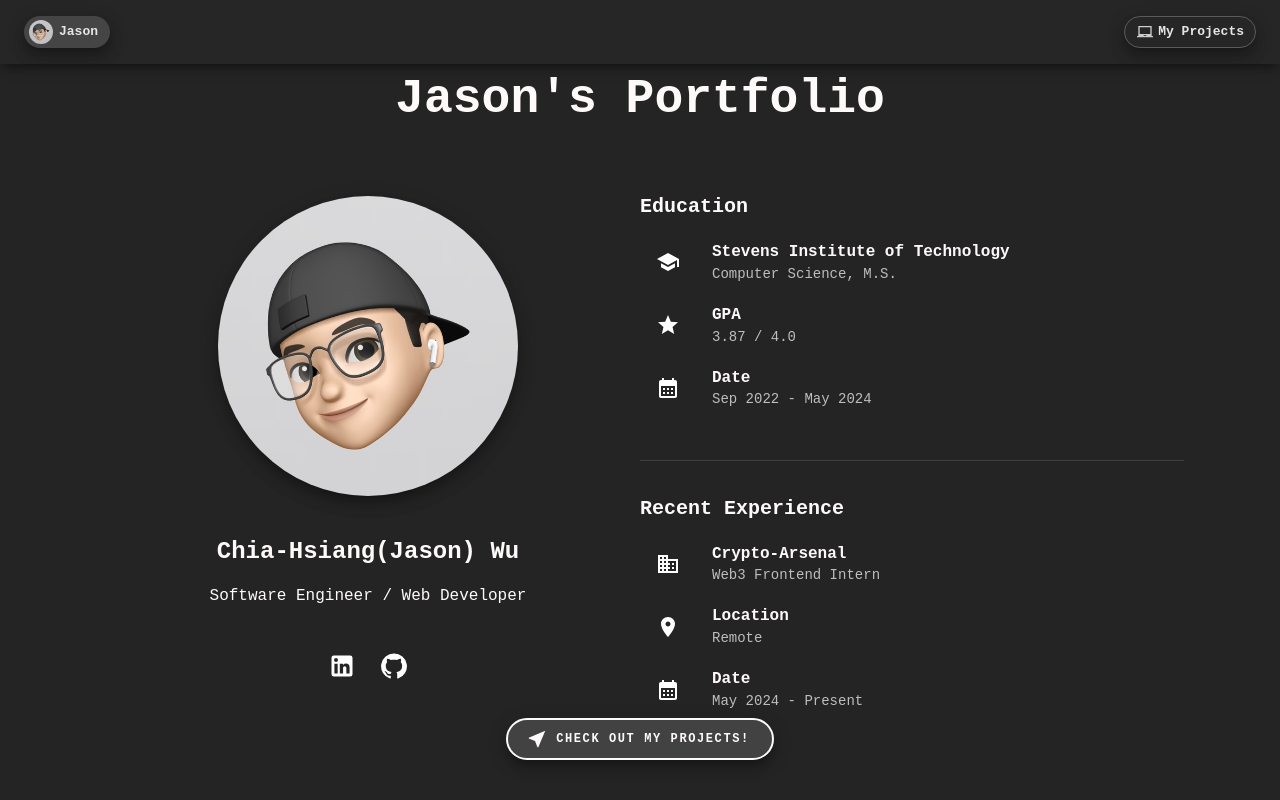
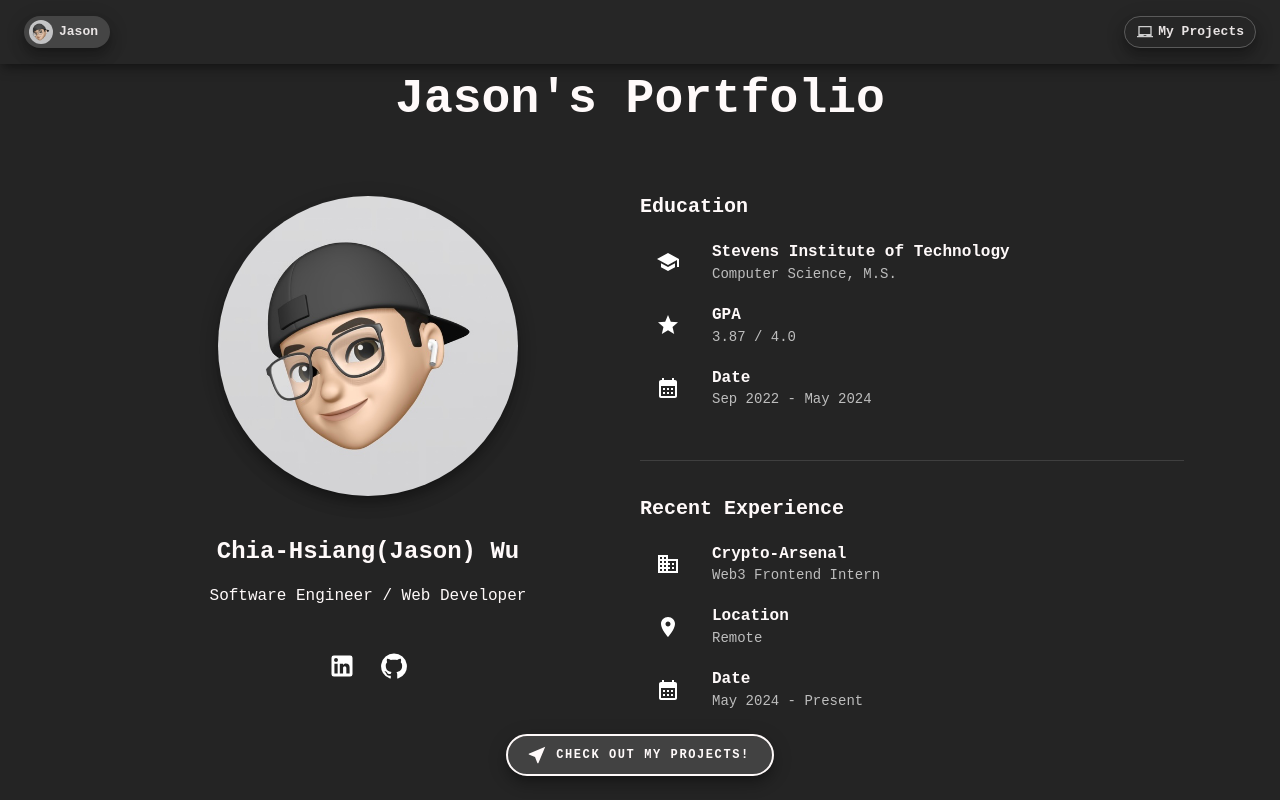
Before and after one commit to Jason-Wuuuu/Jason, a React (Vite) app: page / in a window 1280 px wide. Shown: the top 800 px of the page. Built offline with nearby package versions, Linux system fonts and the light colour scheme.

Commit message:
button margin

```diff
--- a/src/components/Home.jsx
+++ b/src/components/Home.jsx
@@ -38,7 +38,7 @@ function Home() {
             display="flex"
             justifyContent="center"
             alignContent="center"
-            my={5}
+            my={{ xs: 3, sx: 5 }}
             sx={{
               position: "fixed",
               // top: { xs: 16, sm: 30 },
```
